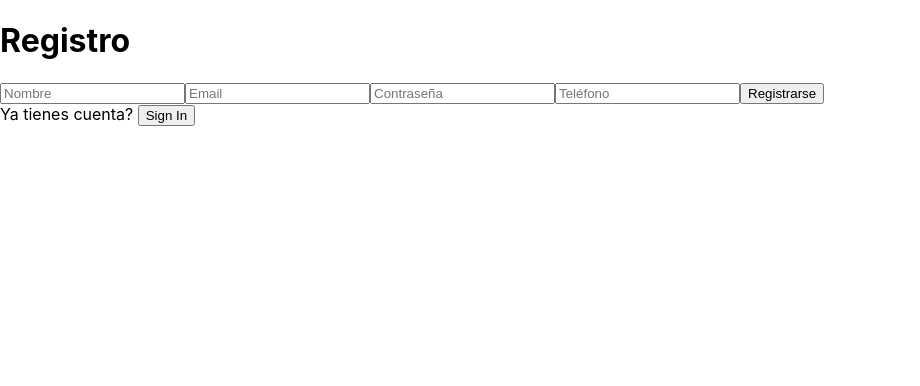
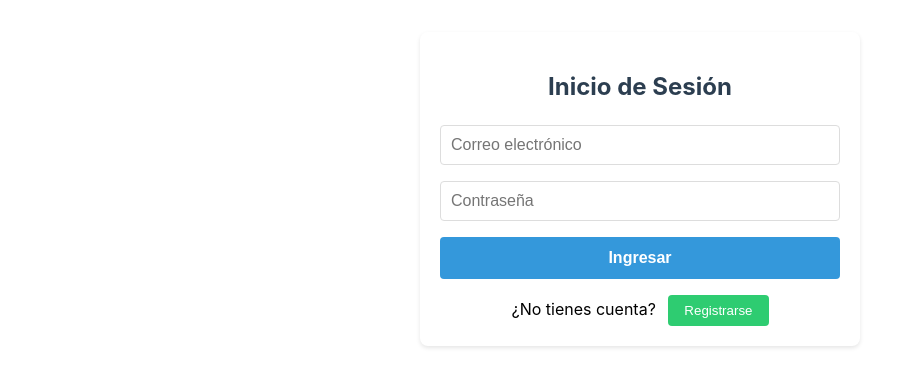
Before and after one commit to OscarEscriba/Proyecto-2-BD-2, a React (Create React App) app in the folder frontend/: page / in a window 1280 px wide. Shown: the top 386 px of the page, without its empty margins (0-920 px from the left). Built offline with nearby package versions, Linux system fonts and the light colour scheme.

Commit message:
feat: UI was made for login and register views

```diff
--- a/frontend/src/App.jsx
+++ b/frontend/src/App.jsx
@@ -6,6 +6,7 @@ import Principal from './Principal';
 import EstadoPedidos from './EstadoPedidos';
 import CrearPedidos from './CrearPedidos';
 import PaginaPrincipalAdministrador from './PaginaPrincipalAdminstrador';
+
 function App() {
   const isAdmin = () => {
     const token = localStorage.getItem('token');
@@ -18,7 +19,8 @@ function App() {
     <Router>
       <Routes>
         <Route path="/Login" element={<Login />} />
-        <Route path="/" element={<Register />} />
+        <Route path="/Registro" element={<Register />} />
+        <Route path="/" element={<Login />} />
         <Route path="/PaginaPrincipal" element={<Principal />} />
         <Route path="/EstadoPedidos" element={<EstadoPedidos />} />
         <Route path="/CrearPedidos" element={<CrearPedidos />} />
--- a/frontend/src/Login.jsx
+++ b/frontend/src/Login.jsx
@@ -1,5 +1,5 @@
 import { useState } from 'react';
-import { useNavigate } from 'react-router-dom';
+import { useNavigate, Link } from 'react-router-dom';
 
 export default function Login() {
   const [email, setEmail] = useState('');
@@ -54,6 +54,12 @@ export default function Login() {
           Ingresar
         </button>
       </form>
+      <div style={styles.registerContainer}>
+        <label>¿No tienes cuenta? </label>
+        <Link to="/Registro" style={styles.link}>
+          <button style={styles.registerButton}>Registrarse</button>
+        </Link>
+      </div>
     </div>
   );
 }
@@ -94,5 +100,24 @@ button: {
     ':hover': {
       backgroundColor: '#2980b9'
     }
+  },
+  registerContainer: {
+    marginTop: '1rem',
+    textAlign: 'center'
+  },
+  link: {
+    textDecoration: 'none'
+  },
+  registerButton: {
+    padding: '8px 16px',
+    backgroundColor: '#2ecc71',
+    color: 'white',
+    border: 'none',
+    borderRadius: '4px',
+    cursor: 'pointer',
+    marginLeft: '0.5rem',
+    ':hover': {
+      backgroundColor: '#27ae60'
     }
   }
+}
--- a/frontend/src/Registro.jsx
+++ b/frontend/src/Registro.jsx
@@ -21,35 +21,116 @@ import { useNavigate, Link } from 'react-router-dom';
         body: JSON.stringify(userData)
       });
       alert('Usuario registrado!');
-        navigate('/Login'); // Redirigir a la página de login
+      navigate('/Login');
     } catch (error) {
       alert('Error al registrar');
     }
   };
 
   return (
-      <div>
-        <h1>Registro</h1>
-        <form onSubmit={handleRegister}>
-          <input placeholder="Nombre" value={userData.nombre}
-            onChange={(e) => setUserData({...userData, nombre: e.target.value})} />
-          <input type="email" placeholder="Email"
-            onChange={(e) => setUserData({...userData, email: e.target.value})} />
-          <input type="password" placeholder="Contraseña"
-            onChange={(e) => setUserData({...userData, contraseña: e.target.value})} />
-          <input placeholder="Teléfono"
-            onChange={(e) => setUserData({...userData, telefono: e.target.value})} />
-          <button type="submit">Registrarse</button>
+    <div style={styles.container}>
+      <h2 style={styles.title}>Registro</h2>
+      <form onSubmit={handleRegister} style={styles.form}>
+        <input
+          placeholder="Nombre"
+          value={userData.nombre}
+          onChange={(e) => setUserData({...userData, nombre: e.target.value})}
+          style={styles.input}
+          required
+        />
+        <input
+          type="email"
+          placeholder="Correo electrónico"
+          value={userData.email}
+          onChange={(e) => setUserData({...userData, email: e.target.value})}
+          style={styles.input}
+          required
+        />
+        <input
+          type="password"
+          placeholder="Contraseña"
+          value={userData.contraseña}
+          onChange={(e) => setUserData({...userData, contraseña: e.target.value})}
+          style={styles.input}
+          required
+        />
+        <input
+          placeholder="Teléfono"
+          value={userData.telefono}
+          onChange={(e) => setUserData({...userData, telefono: e.target.value})}
+          style={styles.input}
+          required
+        />
+        <button type="submit" style={styles.button}>
+          Registrarse
+        </button>
       </form>
-      {/* Nuevo botón "Sign In" */}
-      <div>
-        <label>Ya tienes cuenta? </label>
-      <Link to="/Login">
-        <button>Sign In</button>
+      <div style={styles.signInContainer}>
+        <label>¿Ya tienes cuenta? </label>
+        <Link to="/Login" style={styles.link}>
+          <button style={styles.signInButton}>Iniciar Sesión</button>
         </Link>
       </div>
     </div>
   );
 };
 
+const styles = {
+  container: {
+    maxWidth: '400px',
+    margin: '2rem auto',
+    padding: '20px',
+    borderRadius: '8px',
+    boxShadow: '0 2px 4px rgba(0,0,0,0.1)'
+  },
+  title: {
+    textAlign: 'center',
+    color: '#2c3e50',
+    marginBottom: '1.5rem'
+  },
+  form: {
+    display: 'flex',
+    flexDirection: 'column',
+    gap: '1rem'
+  },
+  input: {
+    padding: '10px',
+    borderRadius: '4px',
+    border: '1px solid #ddd',
+    fontSize: '1rem'
+  },
+  button: {
+    padding: '12px',
+    backgroundColor: '#3498db',
+    color: 'white',
+    border: 'none',
+    borderRadius: '4px',
+    cursor: 'pointer',
+    fontSize: '1rem',
+    fontWeight: 'bold',
+    ':hover': {
+      backgroundColor: '#2980b9'
+    }
+  },
+  signInContainer: {
+    marginTop: '1rem',
+    textAlign: 'center'
+  },
+  link: {
+    textDecoration: 'none'
+  },
+  signInButton: {
+    padding: '8px 16px',
+    backgroundColor: '#2ecc71',
+    color: 'white',
+    border: 'none',
+    borderRadius: '4px',
+    cursor: 'pointer',
+    marginLeft: '0.5rem',
+    ':hover': {
+      backgroundColor: '#27ae60'
+    }
+  }
+};
+
 export default Registro;
```
Lines whose indentation alone changed are shown as unchanged.
